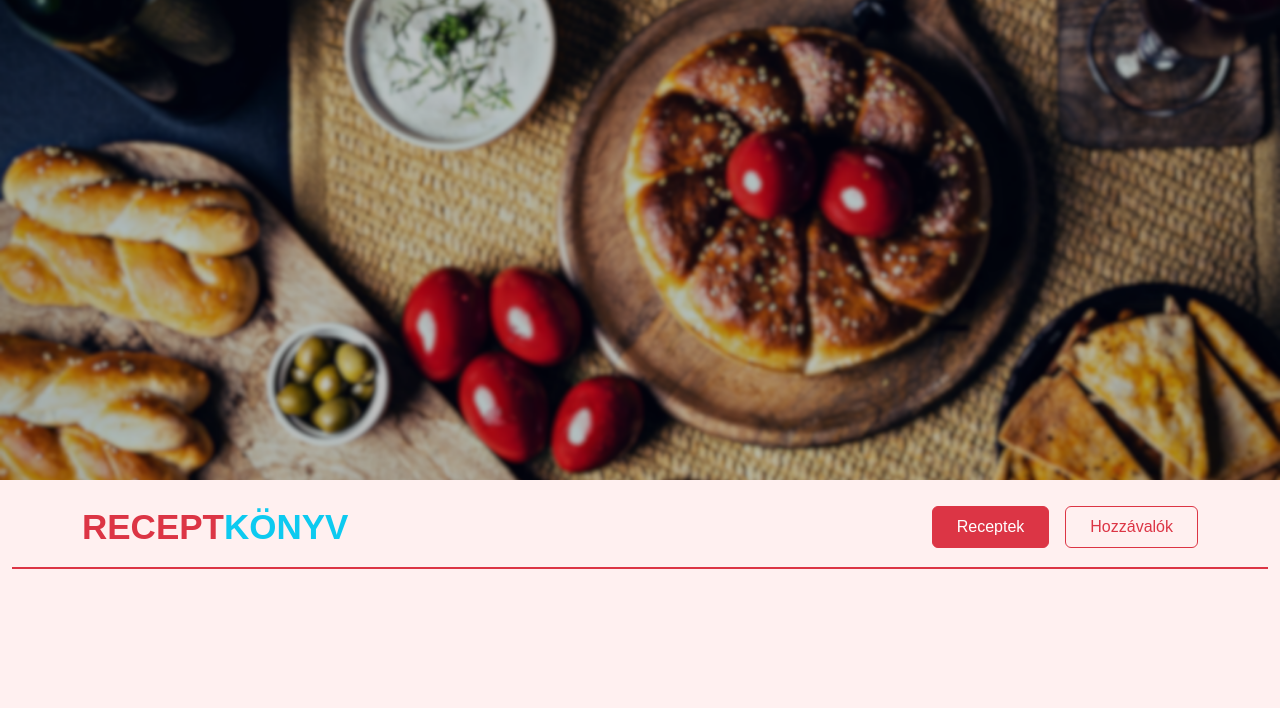
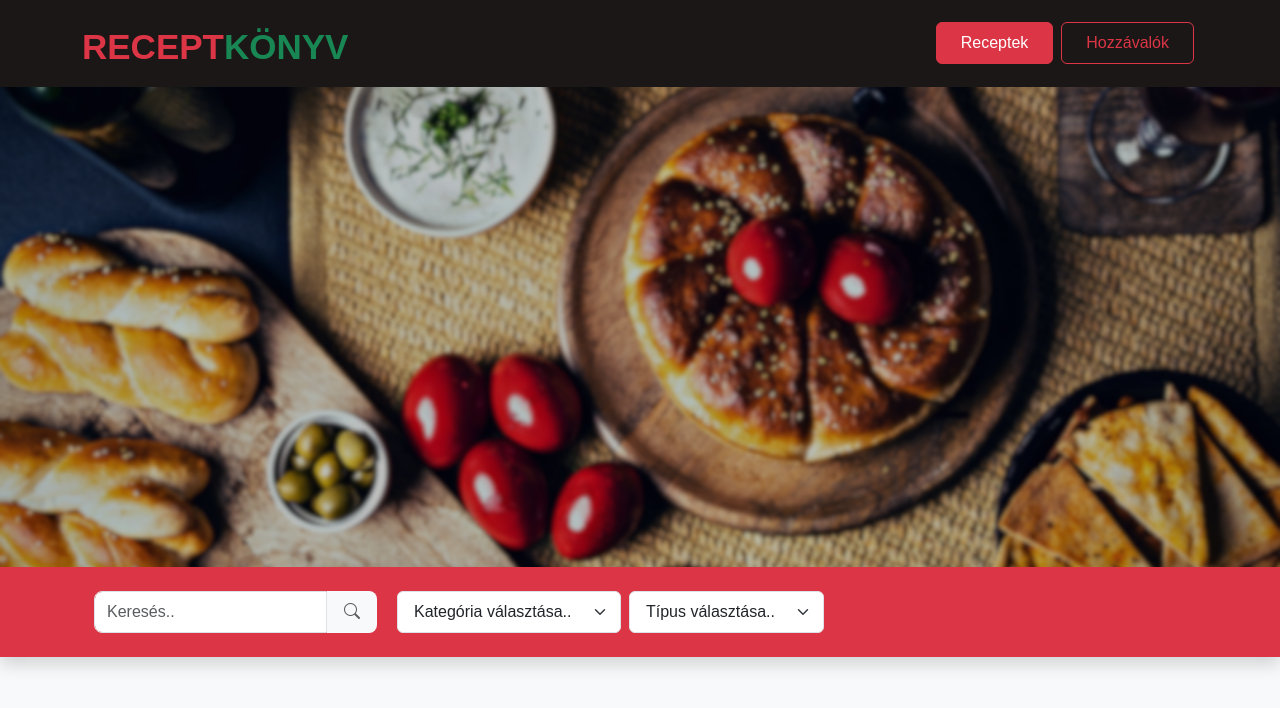
Before and after one commit to mezeirenata/TsProject-RecipeBook, a website built with Vite: page Recipebook/index.html in a window 1280 px wide. Built offline with nearby package versions, Linux system fonts and the light colour scheme.

Commit message:
base: index done

```diff
--- a/Recipebook/index.html
+++ b/Recipebook/index.html
@@ -6,31 +6,64 @@
     <meta name="viewport" content="width=device-width, initial-scale=1.0" />
     <title>Receptkönyv</title>
     <link rel="stylesheet" href="src/style.css">
+    <link href="https://cdn.jsdelivr.net/npm/bootstrap-icons/font/bootstrap-icons.css" rel="stylesheet">
     <link href="https://cdn.jsdelivr.net/npm/bootstrap@5.3.8/dist/css/bootstrap.min.css" rel="stylesheet" integrity="sha384-sRIl4kxILFvY47J16cr9ZwB07vP4J8+LH7qKQnuqkuIAvNWLzeN8tE5YBujZqJLB" crossorigin="anonymous">
   </head>
-  <body data-bs-theme="light" class="bg-lightpink">
+  <body data-bs-theme="light" class="bg-light">
 
-    <div class="container-fluid" id="navbar"></div>
-    <div class="container-fluid w-100 mx-0">
-      <nav class="navbar navbar-expand-lg bg-lightpink border-2 border-danger border-bottom pb-0">
-        <div class="container my-2">
-          <a class="navbar-brand text-danger fw-bold " id="title" href="#">RECEPT<span class="text-info">KÖNYV</span></a>
+    <div class="container-fluid w-100 mx-0  bg-brown ">
+      <nav class="navbar navbar-expand-lg pb-0 ">
+        <div class="container my-2 ">
+          <a class="navbar-brand text-danger fw-bold " id="title" href="#">RECEPT<span class="text-success">KÖNYV</span></a>
           <button class="navbar-toggler" type="button" data-bs-toggle="collapse" data-bs-target="#navbarSupportedContent" aria-controls="navbarSupportedContent" aria-expanded="false" aria-label="Toggle navigation">
             <span class="navbar-toggler-icon"></span>
           </button>
           <div class="collapse navbar-collapse " id="navbarSupportedContent">
-            <ul class="navbar-nav ms-auto pb-0 mb-lg-0">
-              <li class="nav-item">
-                <a class="me-3 active btn btn-outline-danger py-2 rounded px-4" aria-current="page" href="#">Receptek</a>
+            <ul class="navbar-nav ms-auto pb-0 mb-lg-0 d-flex justify-between">
+              <li class="nav-item text-center mx-1">
+                <a class="active btn btn-outline-danger py-2 rounded px-4 mb-2 w-100" aria-current="page" href="#">Receptek</a>
               </li>
-              <li class="nav-item">
-                <a class=" px-4 py-2 btn btn-outline-danger " href="ingredients.html">Hozzávalók</a>
+              <li class="nav-item text-center mx-1">
+                <a class="px-4 py-2 btn btn-outline-danger w-100" href="ingredients.html">Hozzávalók</a>
               </li>
             </ul>
           </div>
         </div>
       </nav>
     </div>
+    <div class="container-fluid shadow" id="navbar"></div>
+
+    <div class="container-fluid bg-danger shadow py-2">
+        <div class="container">
+          <nav class="navbar navbar-expand-lg ">
+            <div class="container-fluid">
+            <form class="d-flex " role="search">
+              <input class="form-control py-2  border-start-radius"  type="search" placeholder="Keresés.." aria-label="Search"/>
+              <button class="btn border-tertiary border-1 text-muted bg-body-tertiary border-end-radius px-3"  type="submit"><i class="bi bi-search"></i></button>
+            </form>
+              <button class="navbar-toggler" type="button" data-bs-toggle="collapse" data-bs-target="#filters" aria-controls="navbarSupportedContent" aria-expanded="false" aria-label="Toggle navigation">
+                <span class="navbar-toggler-icon"></span>
+              </button>
+              <div class="collapse navbar-collapse" id="filters">
+                <ul class="navbar-nav me-auto mb-lg-0 mx-3 mt-2">
+                  <li class="nav-item dropdown mx-1 mb-2">
+                      <select class="form-select ps-3 py-2 pe-5" name="select-category" id="">
+                          <option selected value="" class=" form-select-option text-muted">Kategória választása..</option>
+                      </select>
+                  </li>
+                  <li class="nav-item dropdown mx-1">
+                      <select class="form-select ps-3 py-2 pe-5" name="select-type" id="">
+                          <option selected value="" class=" form-select-option text-muted">Típus választása..</option>
+                      </select>
+                  </li>
+                </ul>
+              </div>
+            </div>
+          </nav>
+        </div>
+    </div>
+
+    <div class="container" id="recipes-list"></div>
 
     <script type="module" src="/src/main.ts"></script>
     <script src="https://cdn.jsdelivr.net/npm/bootstrap@5.3.8/dist/js/bootstrap.bundle.min.js" integrity="sha384-FKyoEForCGlyvwx9Hj09JcYn3nv7wiPVlz7YYwJrWVcXK/BmnVDxM+D2scQbITxI" crossorigin="anonymous"></script>
--- a/Recipebook/src/main.ts
+++ b/Recipebook/src/main.ts
@@ -1,5 +1,6 @@
 import './styles/style.css';
 import './styles/ingredients.css'
+
 window.addEventListener('scroll', () => {
     let scrolled = false ;
     if (window.scrollY > 50){
--- a/Recipebook/src/styles/style.css
+++ b/Recipebook/src/styles/style.css
@@ -25,6 +25,14 @@ body{
   font-size: 25px;
 }
 
-.bg-lightpink{
-  background-color:rgb(255, 240, 240) ;
+.bg-brown{
+  background-color:rgb(27, 23, 23)!important;
 }
+
+.border-end-radius{
+  border-top-right-radius:1vh ;border-bottom-right-radius:1vh;border-bottom-left-radius: 0;border-top-left-radius: 0;
+}
+
+.border-start-radius{
+   border-top-right-radius:0 ;border-bottom-right-radius:0;border-bottom-left-radius: 1vh;border-top-left-radius:1vh;
+}
```
Also changed, not shown: Recipebook/ingredients.html (+1 -1 lines), Recipebook/db.json (renamed from db.json).
